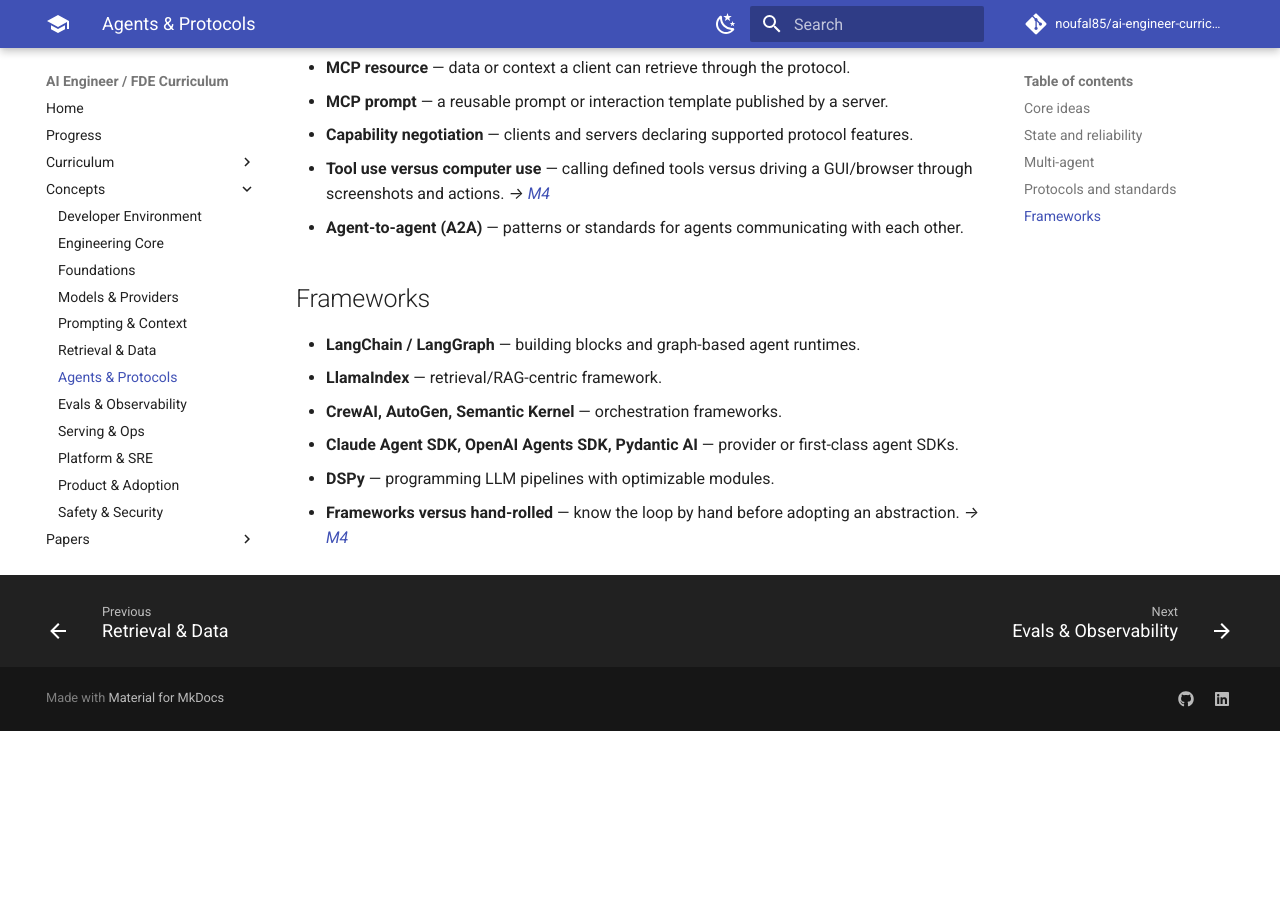
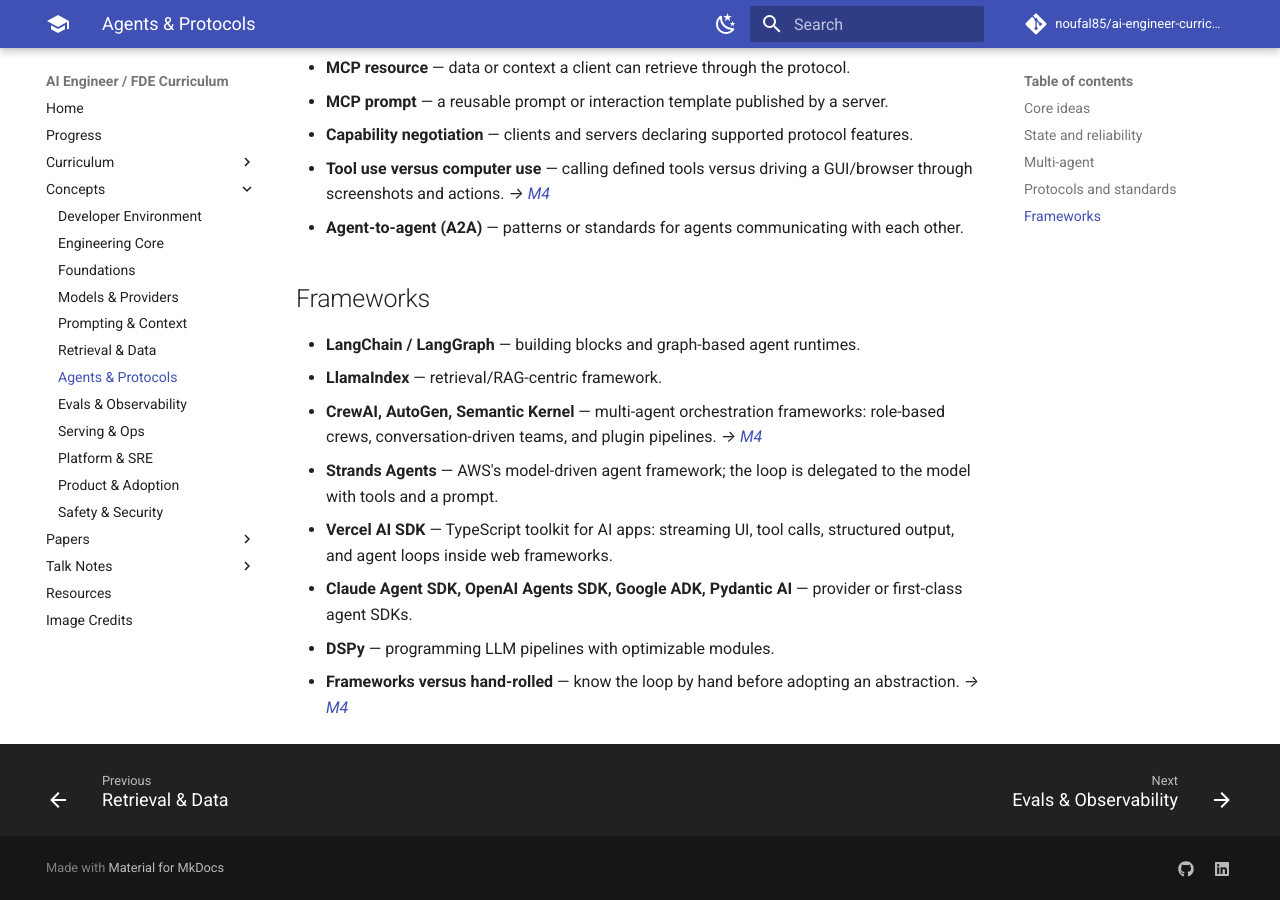
Before and after one commit to noufal85/ai-engineer-curriculum, an MkDocs documentation site: the page built from docs/concepts/agents-and-protocols.md, in a window 1280 px wide and 900 px high, scrolled down 1434 px. Built offline with MkDocs 1.6.1 and Material for MkDocs 9.7.7, drawn with Linux system fonts in a browser that asks for light colours; comment, search, counter and statistics services are not loaded; before the commit the page ends 2165 px from its top, so only the background shows below that.

Commit message:
Add Strands Agents, Vercel AI SDK, and Google ADK to framework coverage
CrewAI/AutoGen/Semantic Kernel now labeled as multi-agent orchestration
frameworks with an M4 pointer, and Module 4 names candidate frameworks
for the read-the-runtime-source exercise.

Co-Authored-By: Claude Fable 5 <noreply@anthropic.com>

```diff
--- a/docs/concepts/agents-and-protocols.md
+++ b/docs/concepts/agents-and-protocols.md
@@ -45,7 +45,9 @@ Letting the model act — safely. Mostly **→ [M4](../curriculum/04-agents-tool
 
 - **LangChain / LangGraph** — building blocks and graph-based agent runtimes.
 - **LlamaIndex** — retrieval/RAG-centric framework.
-- **CrewAI, AutoGen, Semantic Kernel** — orchestration frameworks.
-- **Claude Agent SDK, OpenAI Agents SDK, Pydantic AI** — provider or first-class agent SDKs.
+- **CrewAI, AutoGen, Semantic Kernel** — multi-agent orchestration frameworks: role-based crews, conversation-driven teams, and plugin pipelines. *→ [M4](../curriculum/04-agents-tools-mcp.md)*
+- **Strands Agents** — AWS's model-driven agent framework; the loop is delegated to the model with tools and a prompt.
+- **Vercel AI SDK** — TypeScript toolkit for AI apps: streaming UI, tool calls, structured output, and agent loops inside web frameworks.
+- **Claude Agent SDK, OpenAI Agents SDK, Google ADK, Pydantic AI** — provider or first-class agent SDKs.
 - **DSPy** — programming LLM pipelines with optimizable modules.
 - **Frameworks versus hand-rolled** — know the loop by hand before adopting an abstraction. *→ [M4](../curriculum/04-agents-tools-mcp.md)*
```
Also changed, not shown: docs/curriculum/04-agents-tools-mcp.md (+1 -1 lines).
